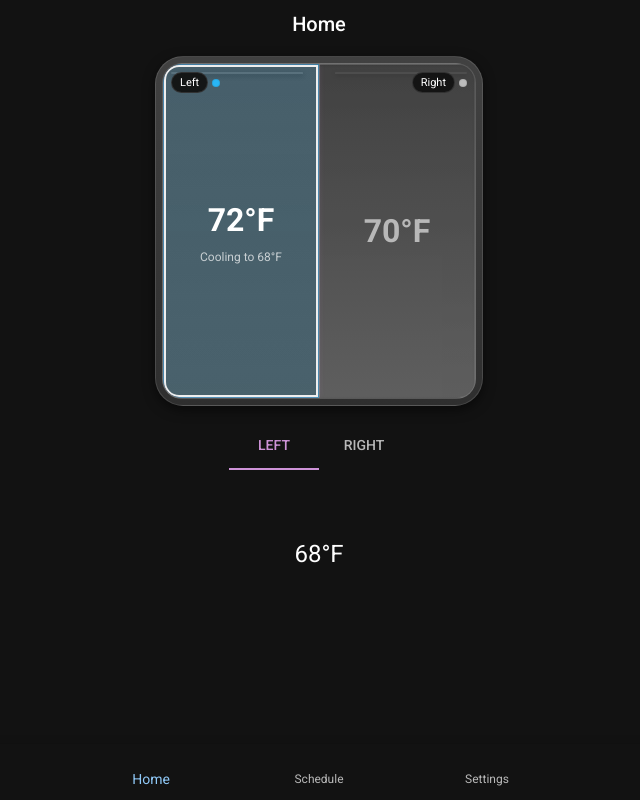
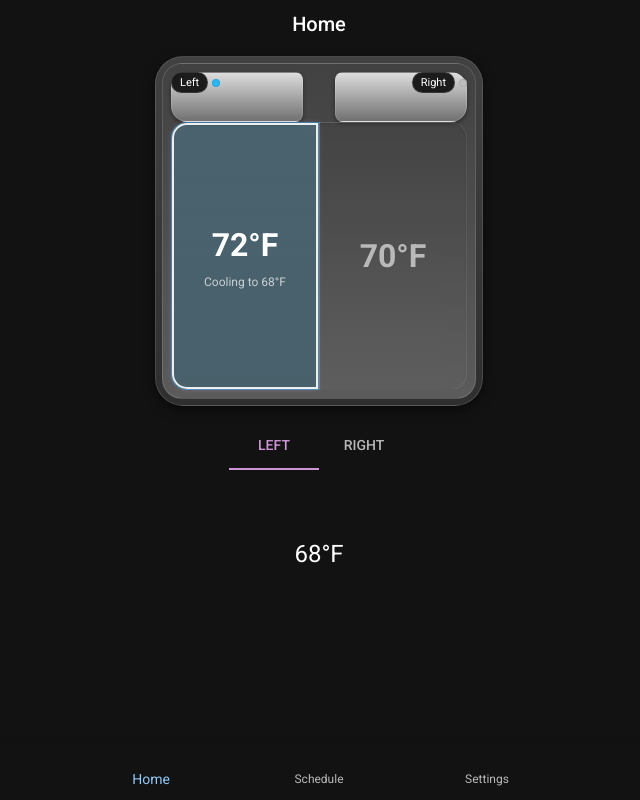
Before and after one commit to jonm01/bed-zones, a Next.js app: page / in a window 1280 px wide. Shown: the whole page, without its empty margins (321-961 px from the left). Built offline with nearby package versions, Linux system fonts and the light colour scheme; some icons are missing; what @mui/material-nextjs would draw is missing.

Commit message:
Expose split pillows

```diff
--- a/src/components/BedDualZone.tsx
+++ b/src/components/BedDualZone.tsx
@@ -127,6 +127,8 @@ export function BedDualZone({
       ? theme.palette.error.main
       : theme.palette.grey[400];
 
+  const pillowHeight = '15%';
+
   const editingSx = {
     boxShadow: `inset 0 0 0 2px ${ring}, inset 0 1px 2px rgba(0,0,0,0.12)`,
     '&::after': {
@@ -195,6 +197,7 @@ export function BedDualZone({
               top: 8,
               left: 8,
               right: 8,
+              height: pillowHeight,
               display: 'flex',
               gap: 4,
               pointerEvents: 'none',
@@ -204,12 +207,12 @@ export function BedDualZone({
             <Box
               sx={{
                 flex: 1,
-                height: '15%',
+                height: '100%',
                 borderRadius: '16px 8px 8px 16px',
                 background: `linear-gradient(180deg, ${alpha(
-                  theme.palette.background.paper,
-                  0.95,
-                )}, ${alpha(theme.palette.grey[800], 0.9)})`,
+                  theme.palette.grey[200],
+                  0.9,
+                )}, ${alpha(theme.palette.grey[600], 0.9)})`,
                 border: '1px solid',
                 borderColor: 'divider',
                 boxShadow: '0 2px 4px rgba(0,0,0,0.4)',
@@ -218,12 +221,12 @@ export function BedDualZone({
             <Box
               sx={{
                 flex: 1,
-                height: '15%',
+                height: '100%',
                 borderRadius: '8px 16px 16px 8px',
                 background: `linear-gradient(180deg, ${alpha(
-                  theme.palette.background.paper,
-                  0.95,
-                )}, ${alpha(theme.palette.grey[800], 0.9)})`,
+                  theme.palette.grey[200],
+                  0.9,
+                )}, ${alpha(theme.palette.grey[600], 0.9)})`,
                 border: '1px solid',
                 borderColor: 'divider',
                 boxShadow: '0 2px 4px rgba(0,0,0,0.4)',
@@ -281,10 +284,13 @@ export function BedDualZone({
           </Box>
           <Box
             sx={{
-              position: 'relative',
+              position: 'absolute',
+              top: `calc(8px + ${pillowHeight})`,
+              left: 8,
+              right: 8,
+              bottom: 8,
               display: 'grid',
               gridTemplateColumns: '1fr 1fr',
-              height: '100%',
               zIndex: 1,
             }}
           >
```
